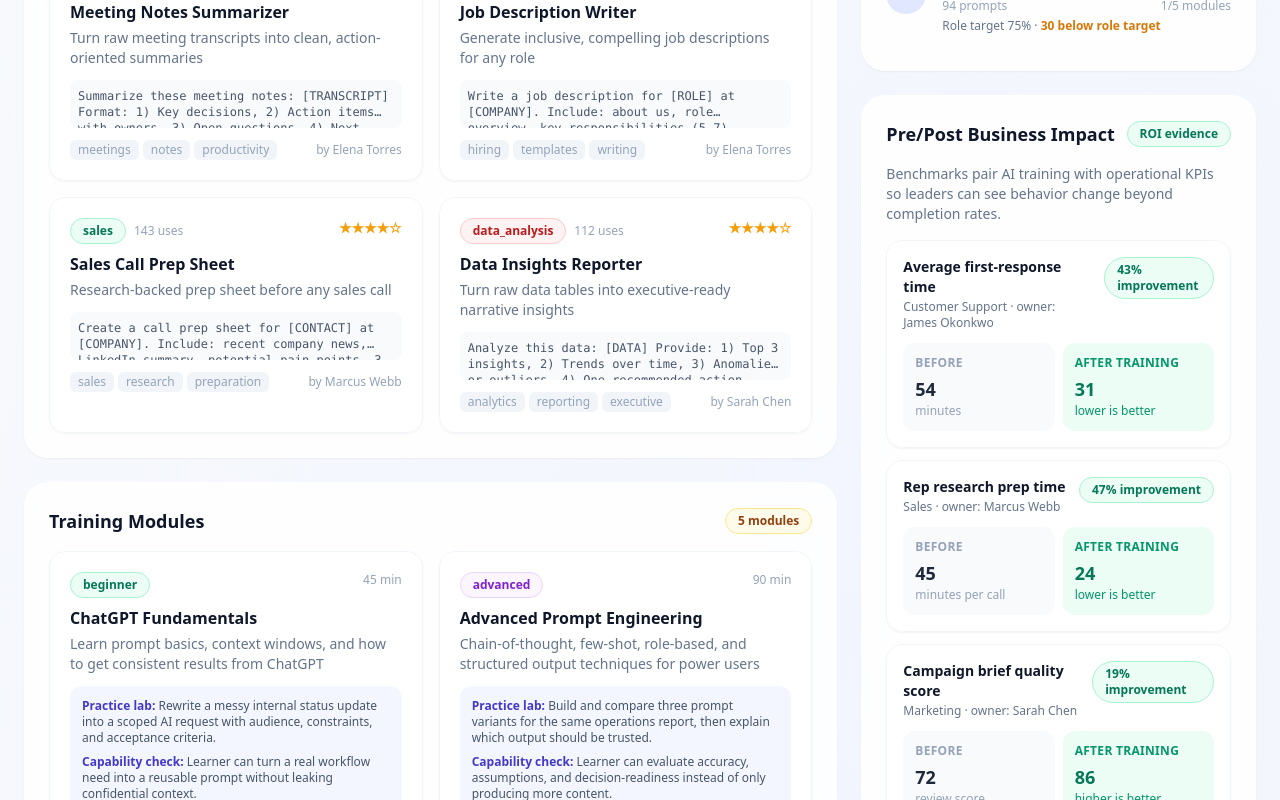
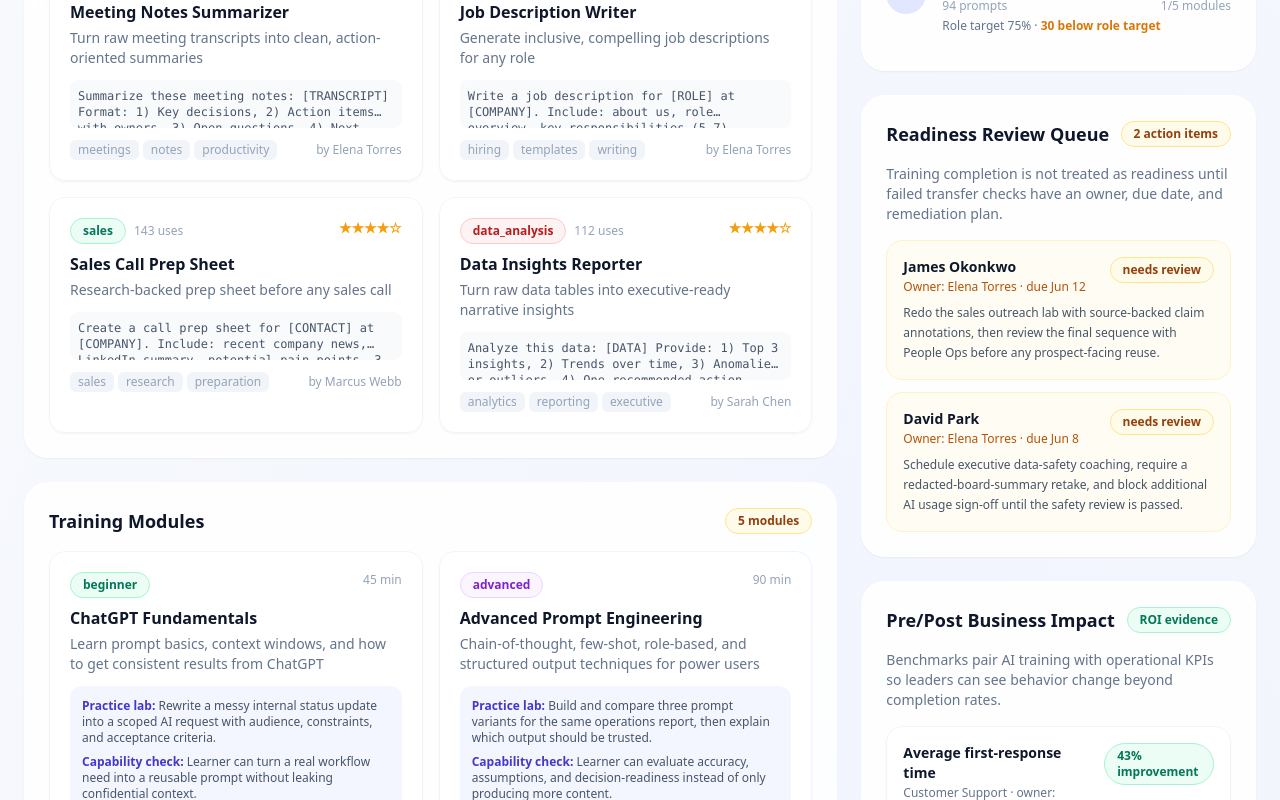
Before and after one commit to tensorgarden/team-ai-training-hub, a Next.js app: page / in a window 1280 px wide. Shown: the part 900-1700 px from the top of the page. Built offline with nearby package versions, Linux system fonts and the light colour scheme.

Commit message:
Add readiness remediation queue

```diff
--- a/src/app/page.tsx
+++ b/src/app/page.tsx
@@ -1,5 +1,5 @@
-import { demoTeamMembers, demoPromptTemplates, demoTrainingModules, demoUsageLogs, demoAdoptionMetrics, demoPrePostBenchmarks } from "@/lib/demo-data";
-import type { TeamMember, PromptTemplate, TrainingModule, UsageLog, PrePostTrainingBenchmark } from "@/lib/types";
+import { demoTeamMembers, demoPromptTemplates, demoTrainingModules, demoUsageLogs, demoAdoptionMetrics, demoPrePostBenchmarks, demoCapabilityChecks } from "@/lib/demo-data";
+import type { TeamMember, PromptTemplate, TrainingModule, UsageLog, PrePostTrainingBenchmark, CapabilityCheck } from "@/lib/types";
 
 // --- Reusable components ---
 
@@ -198,6 +198,46 @@ function BusinessImpactBenchmarks() {
   );
 }
 
+function ReadinessReviewRow({ check }: { check: CapabilityCheck }) {
+  const member = findMember(check.memberId);
+  const owner = check.reviewOwnerMemberId ? findMember(check.reviewOwnerMemberId) : undefined;
+  const dueLabel = check.reviewDueAt
+    ? new Date(check.reviewDueAt).toLocaleDateString("en-US", { month: "short", day: "numeric" })
+    : "Unscheduled";
+
+  return (
+    <div className="rounded-2xl border border-amber-100 bg-amber-50/60 p-4 text-sm">
+      <div className="flex items-start justify-between gap-3">
+        <div>
+          <h3 className="font-bold text-slate-900">{member?.fullName || check.memberId}</h3>
+          <p className="mt-0.5 text-xs text-amber-700">Owner: {owner?.fullName || check.reviewOwnerMemberId || "unassigned"} · due {dueLabel}</p>
+        </div>
+        <Badge tone="amber">needs review</Badge>
+      </div>
+      <p className="mt-2 text-xs leading-5 text-slate-600">{check.remediationPlan || "No remediation plan recorded."}</p>
+    </div>
+  );
+}
+
+function ReadinessReviewQueue() {
+  const reviewChecks = demoCapabilityChecks.filter(check => check.status === "needs_review");
+
+  return (
+    <Card>
+      <div className="mb-4 flex items-center justify-between">
+        <h2 className="text-lg font-bold text-slate-900">Readiness Review Queue</h2>
+        <Badge tone="amber">{reviewChecks.length} action items</Badge>
+      </div>
+      <p className="mb-4 text-sm text-slate-500">
+        Training completion is not treated as readiness until failed transfer checks have an owner, due date, and remediation plan.
+      </p>
+      <div className="space-y-3">
+        {reviewChecks.map(check => <ReadinessReviewRow key={check.id} check={check} />)}
+      </div>
+    </Card>
+  );
+}
+
 // --- Training modules ---
 
 function TrainingModuleCard({ module }: { module: TrainingModule }) {
@@ -342,6 +382,7 @@ export default function Home() {
         </div>
         <div className="space-y-6">
           <TeamAdoption />
+          <ReadinessReviewQueue />
           <BusinessImpactBenchmarks />
           <TeamLeaderboard />
         </div>
--- a/src/lib/demo-data.ts
+++ b/src/lib/demo-data.ts
@@ -291,7 +291,7 @@ export const demoCapabilityChecks: CapabilityCheck[] = [
 
   // James Okonkwo — pending on most, one needs review
   { id: "cc_009", memberId: "mem_004", moduleId: "tm_001", status: "passed", scenario: "Turned a rambling internal escalation email into a structured AI request with explicit audience, tone, and output format constraints.", attemptedAt: "2026-05-28T08:00:00Z", assessorNotes: "Solid foundational skills. Ready for intermediate modules.", independentApplication: true },
-  { id: "cc_010", memberId: "mem_004", moduleId: "tm_004", status: "needs_review", scenario: "Generated a prospecting email that included a claim about the prospect's revenue growth that could not be verified from the provided materials.", attemptedAt: "2026-06-05T16:00:00Z", assessorNotes: "The claim about revenue growth is fabricated — not in any source material provided. Hallucination risk under time pressure. Needs to redo with source-verification step before every claim.", independentApplication: false },
+  { id: "cc_010", memberId: "mem_004", moduleId: "tm_004", status: "needs_review", scenario: "Generated a prospecting email that included a claim about the prospect's revenue growth that could not be verified from the provided materials.", attemptedAt: "2026-06-05T16:00:00Z", assessorNotes: "The claim about revenue growth is fabricated — not in any source material provided. Hallucination risk under time pressure. Needs to redo with source-verification step before every claim.", independentApplication: false, reviewOwnerMemberId: "mem_005", reviewDueAt: "2026-06-12T17:00:00Z", remediationPlan: "Redo the sales outreach lab with source-backed claim annotations, then review the final sequence with People Ops before any prospect-facing reuse." },
   { id: "cc_011", memberId: "mem_004", moduleId: "tm_005", status: "pending", scenario: "Audit 15 customer support prompt logs for accidental PII exposure and classify each as safe or needs-redaction.", attemptedAt: null, assessorNotes: null, independentApplication: false },
 
   // Elena Torres — all passed, high adopter
@@ -299,7 +299,7 @@ export const demoCapabilityChecks: CapabilityCheck[] = [
   { id: "cc_013", memberId: "mem_005", moduleId: "tm_005", status: "passed", scenario: "Reviewed 25 job descriptions for bias language and PII risks using AI, flagged 4, and rewrote them with documented rationale before publishing.", attemptedAt: "2026-05-08T13:00:00Z", assessorNotes: "Bias flagging was precise with no false positives. Rewrites preserved hiring intent while removing exclusionary language.", independentApplication: true },
 
   // David Park — executive, struggling to transfer training to independent use
-  { id: "cc_014", memberId: "mem_006", moduleId: "tm_001", status: "needs_review", scenario: "Asked to rewrite a quarterly board summary using AI but pasted in the full confidential board deck with proprietary financials, revenue projections, and employee headcount data before any redaction.", attemptedAt: "2026-06-01T08:30:00Z", assessorNotes: "Pasted confidential board materials into a consumer AI tool. No data safety checks applied despite completing the Responsible AI module. Needs one-on-one coaching on data handling before any further capability checks.", independentApplication: false },
+  { id: "cc_014", memberId: "mem_006", moduleId: "tm_001", status: "needs_review", scenario: "Asked to rewrite a quarterly board summary using AI but pasted in the full confidential board deck with proprietary financials, revenue projections, and employee headcount data before any redaction.", attemptedAt: "2026-06-01T08:30:00Z", assessorNotes: "Pasted confidential board materials into a consumer AI tool. No data safety checks applied despite completing the Responsible AI module. Needs one-on-one coaching on data handling before any further capability checks.", independentApplication: false, reviewOwnerMemberId: "mem_005", reviewDueAt: "2026-06-08T17:00:00Z", remediationPlan: "Schedule executive data-safety coaching, require a redacted-board-summary retake, and block additional AI usage sign-off until the safety review is passed." },
   { id: "cc_015", memberId: "mem_006", moduleId: "tm_005", status: "pending", scenario: "After coaching, classify 10 executive-typical prompts as safe or needs-redaction, with a written rationale for every classification linked to the data safety policy.", attemptedAt: null, assessorNotes: null, independentApplication: false },
 ];
 
--- a/src/lib/types.ts
+++ b/src/lib/types.ts
@@ -57,6 +57,9 @@ export interface CapabilityCheck {
   attemptedAt: string | null;
   assessorNotes: string | null;
   independentApplication: boolean;
+  reviewOwnerMemberId?: string;
+  reviewDueAt?: string;
+  remediationPlan?: string;
 }
 
 export interface UsageLog {
```
Also changed, not shown: 1 other file (tests, documents, lock files or other folders).
